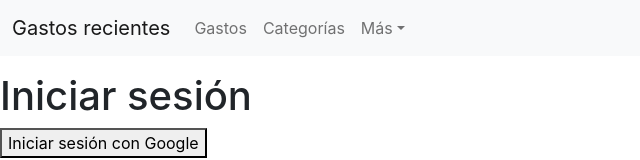
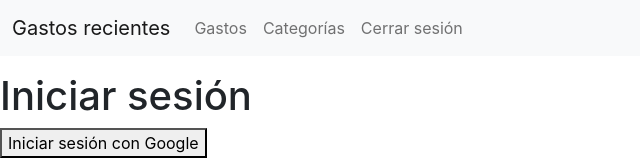
Before and after one commit to danielramost/budget_react, a React (Create React App) app: page /login in a window 1280 px wide. Shown: the top 160 px of the page, without its empty margins (0-640 px from the left). Built offline with nearby package versions, Linux system fonts and the light colour scheme; no server answers.

Commit message:
Removal of dropdown menu in navbar. The download option was removed and only the log out menu was left.

```diff
--- a/src/components/navBar.jsx
+++ b/src/components/navBar.jsx
@@ -41,30 +41,10 @@ class NavBar extends Component {
                   Categorías
                 </NavLink>
               </li>
-              <li className="nav-item dropdown">
-                <a
-                  className="nav-link dropdown-toggle"
-                  href="#"
-                  id="navbarDropdown"
-                  role="button"
-                  data-bs-toggle="dropdown"
-                  onClick={this.toggleExtraMenu}
-                >
-                  Más
-                </a>
-                <ul className={`dropdown-menu ${this.state.showExtraMenu ? "show" : ""}`}>
-                  <li>
-                    <a className="dropdown-item" href="#">
-                      Descargar
-                    </a>
-                  </li>
-                  <li><hr className="dropdown-divider"/></li>
-                  <li>
-                    <NavLink className="dropdown-item" to="/logout">
-                      Cerrar sesión
-                    </NavLink>
-                  </li>
-                </ul>
+              <li className="nav-item">
+                <NavLink className="nav-link" to="/logout">
+                  Cerrar sesión
+                </NavLink>
               </li>
             </ul>
           </div>
```
